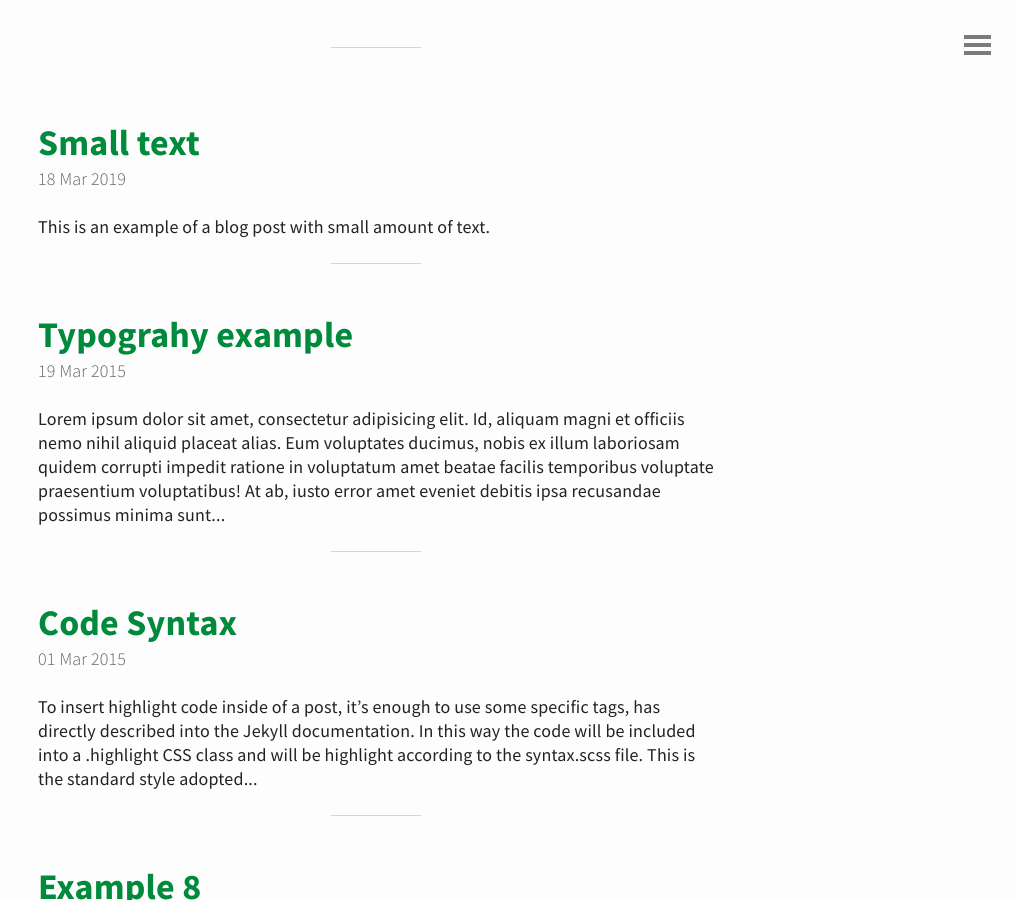
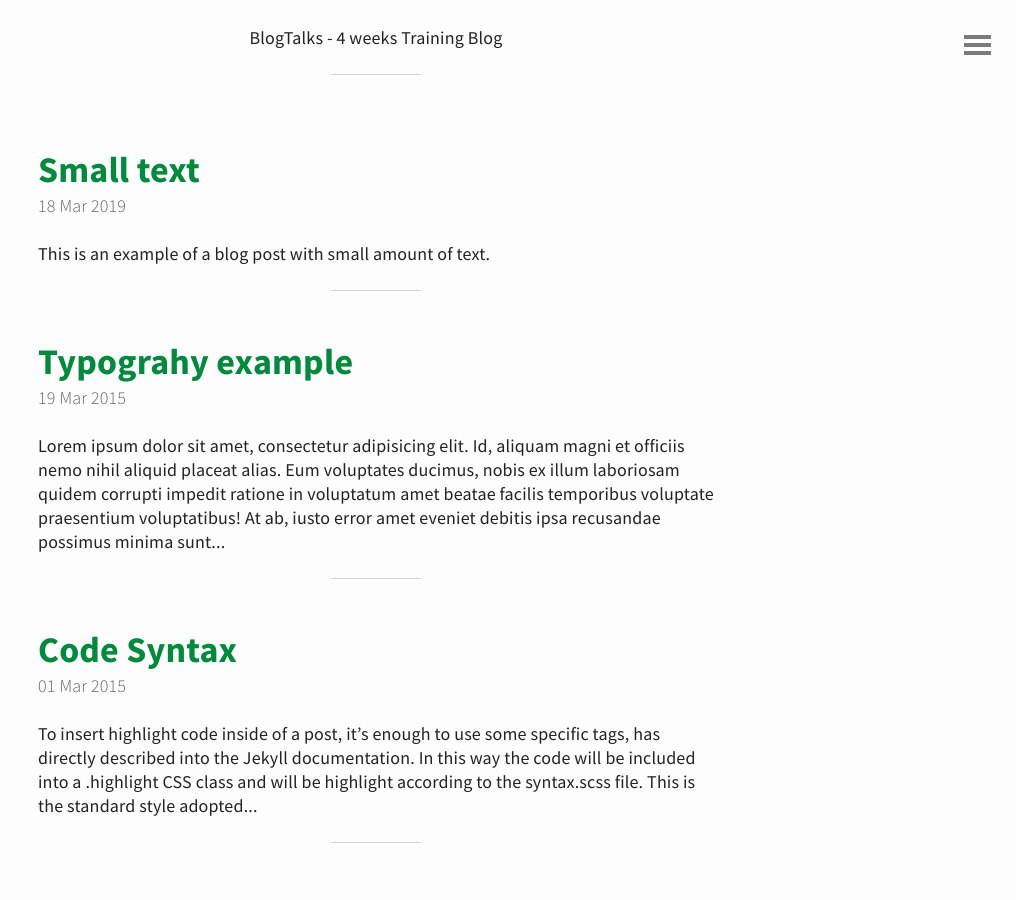
Before and after one commit to Jaswantsinghh/BlogTalks, a Jekyll site: the page built from index.html, in a window 1280 px wide and 900 px high. Shown: the whole window, without its empty margins (264-1280 px from the left). Built offline with Jekyll 4.4.1, drawn with Linux system fonts in a browser that asks for light colours; the list of posts is cut into pages by our own code.

Commit message:
Update header-custom.html

```diff
--- a/_includes/header-custom.html
+++ b/_includes/header-custom.html
@@ -1,5 +1,5 @@
 <header id="header">
-
+BlogTalks - 4 weeks Training Blog
 	<!-- Your custom header here -->
 
 </header>
```
